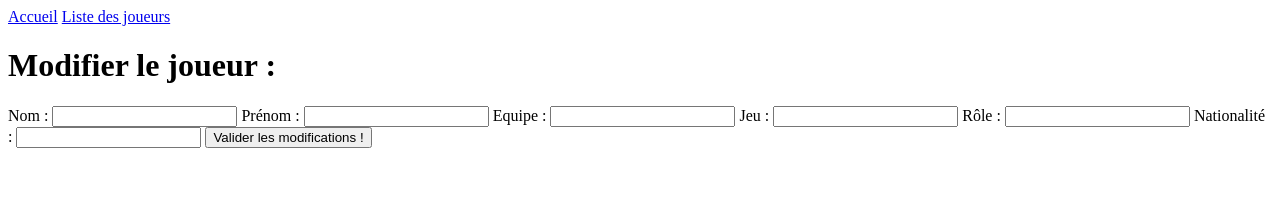
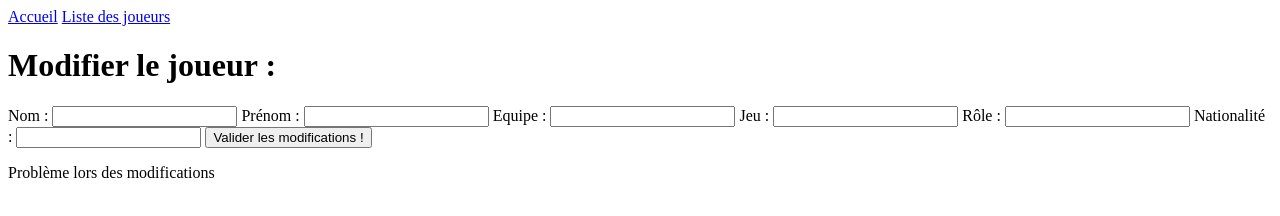
Before and after one commit to SSVGLeo/Examen, a website with bundled scripts: page pages/detail.html in a window 1280 px wide. Both pictures are taken after a click on the button "Valider les modifications !". Built offline with nearby package versions, Linux system fonts and the light colour scheme; no server answers.

Commit message:
Ajout de la route PUT du player sur sa page dédiée qui permet de modifier ses information si on le souhaite

```diff
--- a/pages/detail.html
+++ b/pages/detail.html
@@ -34,6 +34,10 @@
     <label for="playerNationality">Nationalité :</label>
     <input type="text" name="playerNationality" id="playerNationality">
 
-    <button id="addNewPlayer">Valider les modifications !</button>
+    <button id="modifyPlayer">Valider les modifications !</button>
+
+    <div id="responseContainer">
+
+    </div>
 </body>
 </html>
--- a/script/detail.js
+++ b/script/detail.js
@@ -1,15 +1,20 @@
 import { Player } from "../class/player.js";
 
+// Définition de tous les éléments dans le dom
 let nom = document.querySelector("#playerName");
 let surname = document.querySelector("#playerSurname");
 let team = document.querySelector("#playerTeam");
 let game = document.querySelector("#playerGame");
 let role = document.querySelector("#playerRole");
 let nationality = document.querySelector("#playerNationality");
+// Définition de la div qui va renvoyer un message après modifs
+let responseContainer = document.querySelector("#responseContainer");
 
+// Récupération de l'id du joueur en passant par l'url de la page
 let url = window.location;
 let playerid = url.hash.substring(1);
 
+// Définition du chemin de récup de l'info du joueur et des options
 let myHeaders = new Headers();
 let path = `/getPlayers/${playerid}`;
 let options = {
@@ -27,7 +32,7 @@ fetch(path, options)
     return response.json();
   })
   .then((data) => {
-    console.log(data);
+    // On fait un nouveau player en utilisant la classe créée
     const player = new Player(
       data._id,
       data.name,
@@ -35,8 +40,9 @@ fetch(path, options)
       data.team,
       data.game,
       data.role,
-      data.nationality,
+      data.nationality
     );
+    // On remplit les champs dans le dom avec les valeurs du player dans la BDD
     nom.value = player.name;
     surname.value = player.surname;
     team.value = player.team;
@@ -47,3 +53,49 @@ fetch(path, options)
   .catch((error) => {
     console.log("Erreur lors du fetch du joueur", error);
   });
+
+  // Fonction qui va permettre d'envoyer les informations présentes dans le dom
+  // Dans la BDD
+function modifyPlayer() {
+  let tmp = {
+    name: nom.value,
+    surname: surname.value,
+    team: team.value,
+    game: game.value,
+    role: role.value,
+    nationality: nationality.value,
+  };
+
+  // url pour la modification d'un player
+  let urlModif = `/updatePlayer/${playerid}`;
+
+  let optionsModif = {
+    method: "PUT",
+    headers: {
+      Accept: "application/json",
+      "Content-type": "application/json",
+    },
+    mode: "cors",
+    cache: "default",
+    body: JSON.stringify(tmp),
+  };
+
+  fetch(urlModif, optionsModif).then((res) => {
+    // Si la réponse est ok on va juste envoyer un message de confirmation dans le dom
+    if (res.ok) {
+      responseContainer.innerHTML += `<p>Modifications prises en compte</p>`;
+    }
+    // Sinon on renvoie un message d'erreur
+    else {
+      responseContainer.innerHTML += `<p>Problème lors des modifications</p>`;
+    }
+  });
+}
+
+let modifButton = document.querySelector("#modifyPlayer");
+
+
+modifButton.addEventListener("click", (e) => {
+  e.preventDefault();
+  modifyPlayer();
+});
```
Also changed, not shown: index.js (+28 -6 lines).
